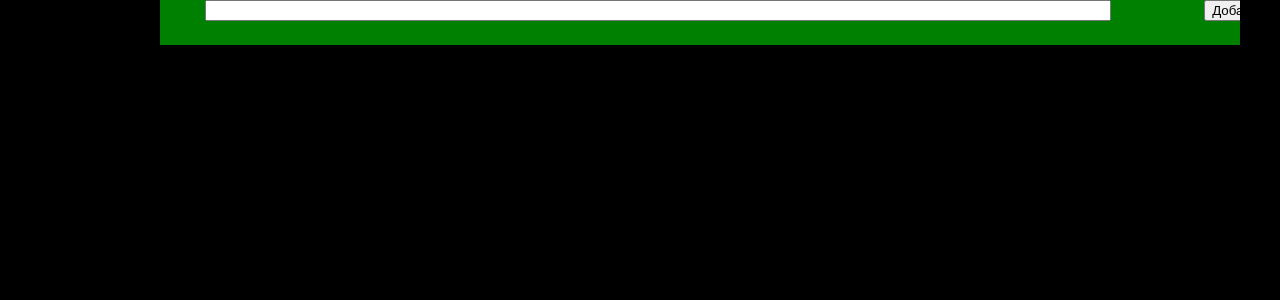
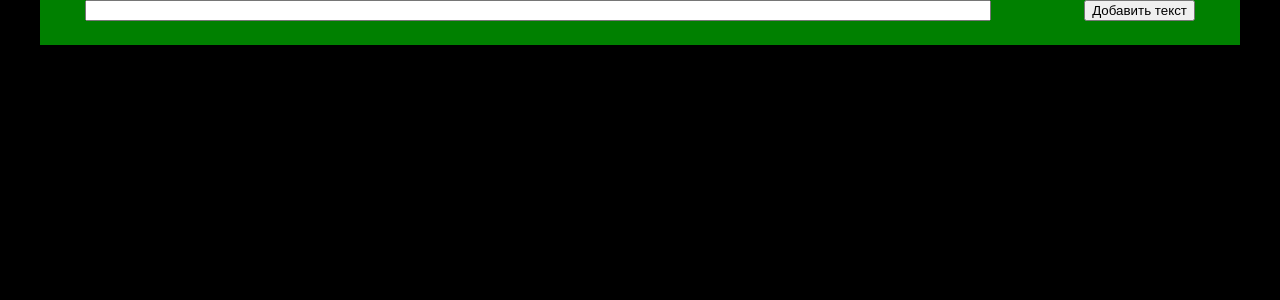
Before and after one commit to ArhDemetriy/two-screen, a React (Create React App) app: page / in a window 1280 px wide. Shown: the top 300 px of the page. Built offline with nearby package versions, Linux system fonts and the light colour scheme.

Commit message:
del: Scroll.props.translate translate is state

```diff
--- a/src/app/App.tsx
+++ b/src/app/App.tsx
@@ -5,7 +5,7 @@ import Scroll from "./scroll/Scroll";
 function App() {
   return (
     <div className="App App__container">
-      <Scroll translate={10}/>
+      <Scroll/>
     </div>
   );
 }
--- a/src/app/scroll/Scroll.tsx
+++ b/src/app/scroll/Scroll.tsx
@@ -8,7 +8,8 @@ export interface ScrollProps {
   translate: number
 }
 
-function Scroll({ translate }: ScrollProps) {
+function Scroll() {
+  let translate = 0
   return (
     <div className="Scroll" style={{'--translate': translate} as CSSProperties}>
       <div className="Scroll__page">
```
